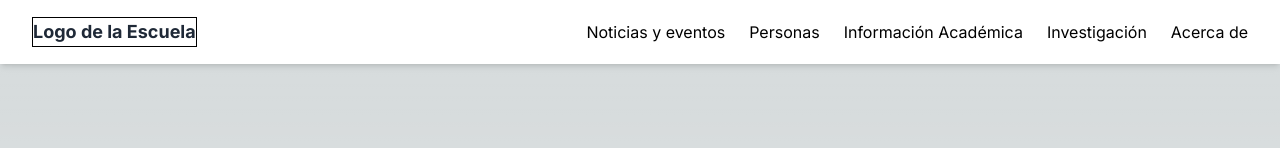
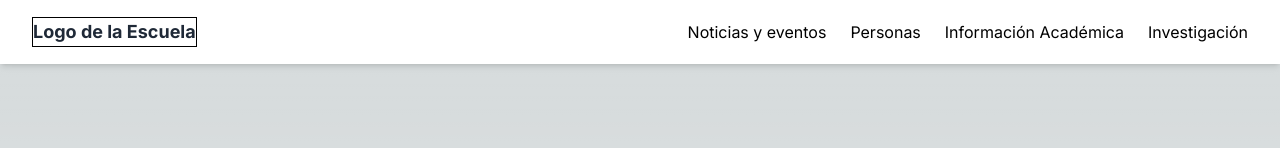
Before and after one commit to LideEieUcv/eie-frontend, a Next.js app: page / in a window 1280 px wide. Shown: the top 148 px of the page. Built offline with nearby package versions, Linux system fonts and the light colour scheme.

Commit message:
fix: delete Acerca de page

```diff
--- a/app/acerca-de/page.tsx
+++ /dev/null
@@ -1,13 +0,0 @@
-import React from 'react';
-import Navbar from '@/app/components/navbar';
-import Footer from '@/app/components/footer';
-
-const Index = () => {
-  return (
-    <div className="container mx-auto py-20">
-      <h1><center>Acerca de...</center></h1>
-    </div>
-  );
-};
-
-export default Index;
--- a/app/components/navbar.tsx
+++ b/app/components/navbar.tsx
@@ -14,7 +14,6 @@ const Navbar: React.FC = () => {
     { href: '/personas', label: 'Personas' },
     { href: '/informacion-academica', label: 'Información Académica' },
     { href: '/investigacion', label: 'Investigación' },
-    { href: '/acerca-de', label: 'Acerca de' },
   ];
 
   return (
```
